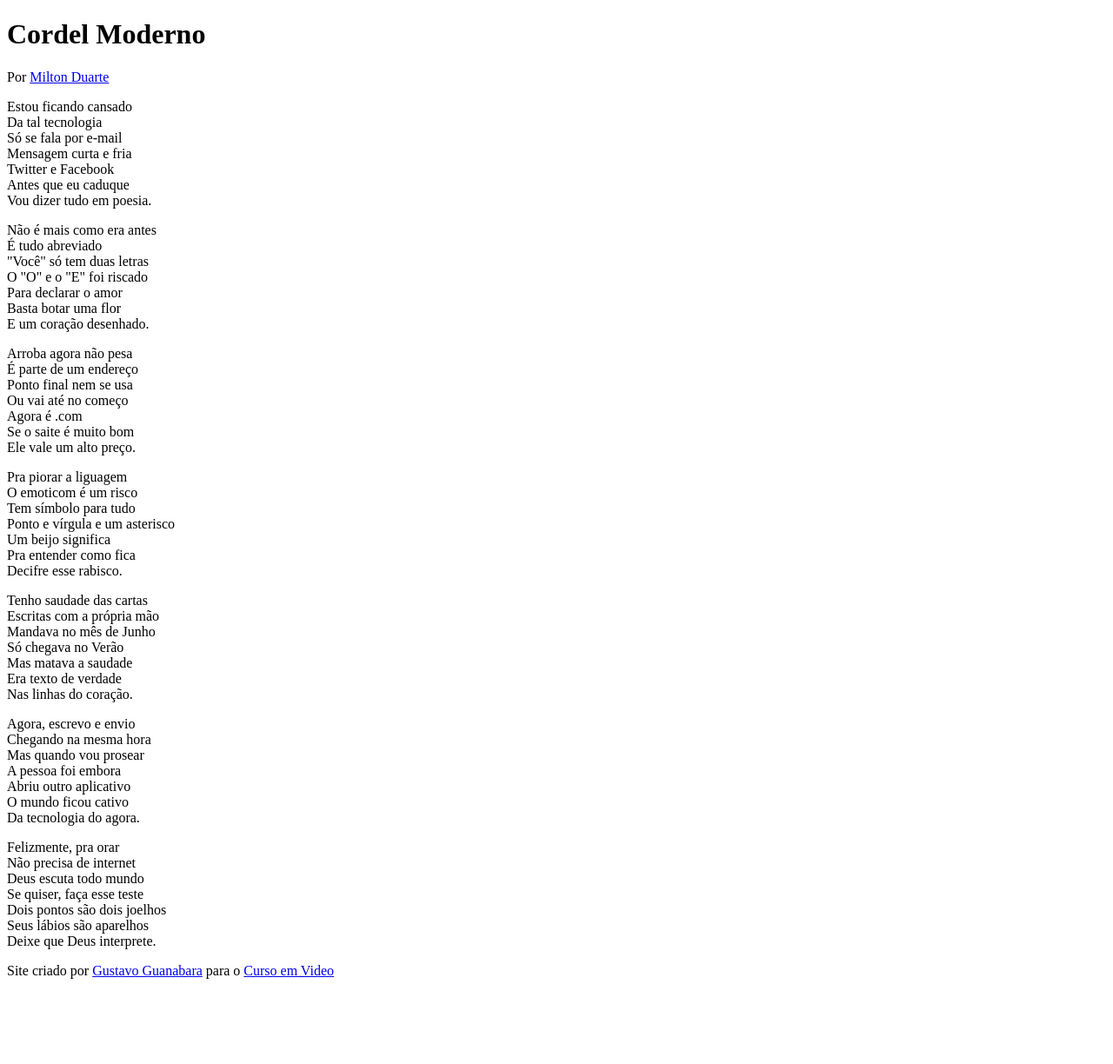
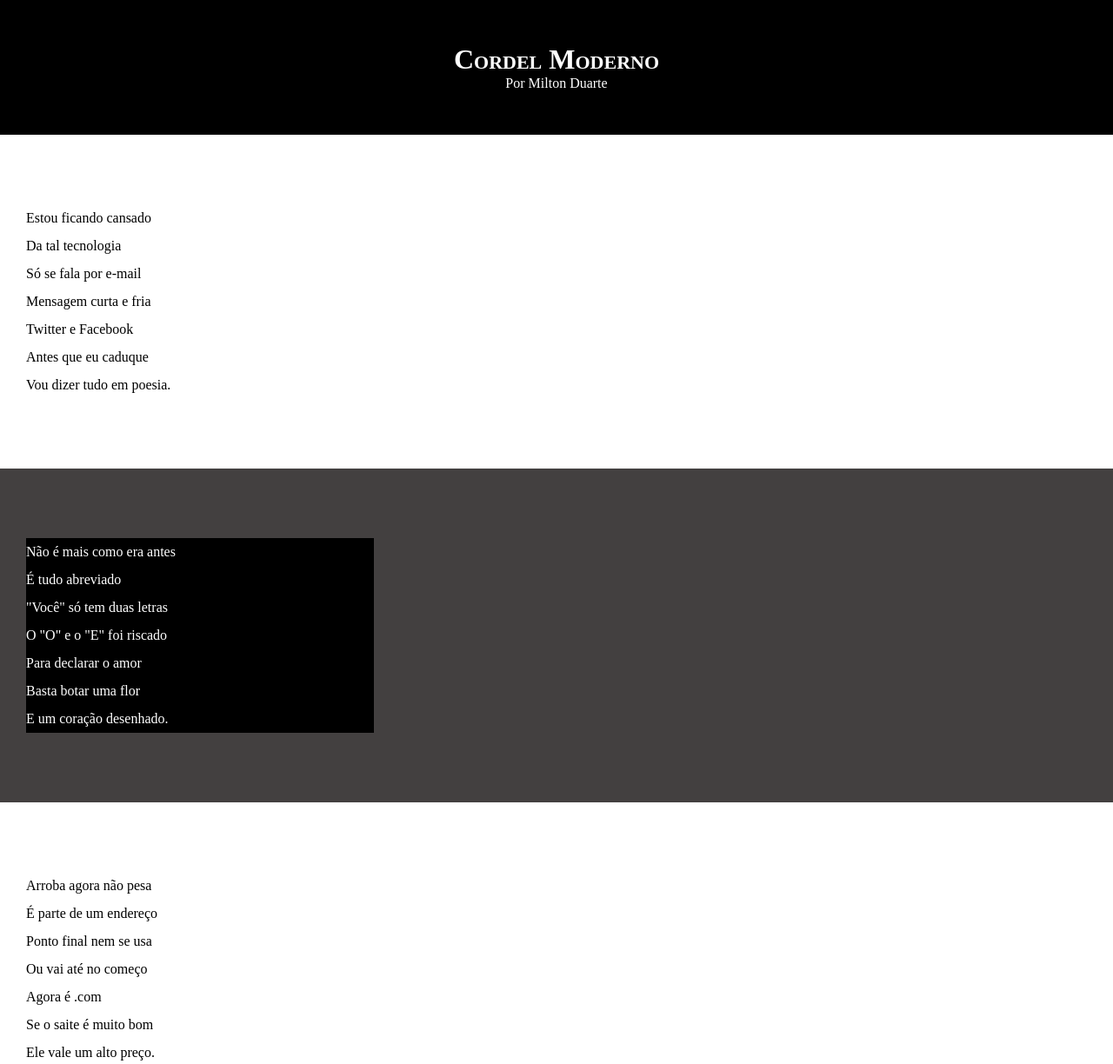
Before and after one commit to JhonyHenriquePreciosodaSilva/android-projeto, a plain HTML site: page exercicios modulo 3 css e html/exercicio cordel/index.html in a window 1280 px wide. Shown: the top 1224 px of the page at 87% size. Before the commit the page ends 1134 px from the top, so only its background shows below. Drawn offline with Linux system fonts and the light colour scheme.

Commit message:
Atualizado

```diff
--- a/exercicios modulo 3 css e html/exercicio cordel/index.html
+++ b/exercicios modulo 3 css e html/exercicio cordel/index.html
@@ -15,7 +15,7 @@
         </p>
     </header>
 
-    <section>
+    <section class="normal">
         <p>
             Estou ficando cansado <br>
             Da tal tecnologia <br>
@@ -28,7 +28,7 @@
     </section>
 
 
-<section>
+<section class="imagem">
 
         <p>
             Não é mais como era antes<br>
@@ -39,11 +39,11 @@
             Basta botar uma flor<br>
             E um coração desenhado.
         </p>
-</section>
+</section >
 
 
 
-    <section>
+    <section class="normal">
 
 
             Arroba agora não pesa<br>
@@ -68,7 +68,7 @@
 
 
 
-    <section>
+    <section class="imagem">
         <p>
             Tenho saudade das cartas <br>
             Escritas com a própria mão <br>
@@ -82,7 +82,7 @@
 
 
 
-    <section>
+    <section class="normal">
 
             <p>
                 Agora, escrevo e envio <br>
--- a/exercicios modulo 3 css e html/exercicio cordel/style.css
+++ b/exercicios modulo 3 css e html/exercicio cordel/style.css
@@ -1 +1,66 @@
 @charset "UTF-8";
+
+*{
+    margin: 0px;
+    padding: 0px;
+}
+html,body{
+    min-height: 100%;
+    background-color: darkgray
+
+}
+header{
+    background-color: black;
+    color: #fff;
+    text-align: center;
+}
+header>h1{
+    padding-top: 50px;
+    font-variant: small-caps;
+}
+header>p{
+    padding-bottom: 50px;
+}
+header a, footer a{
+    color: #fff;
+    text-decoration: none;
+}
+header a:hover, footer a :hover{
+    text-decoration:underline ;
+}
+section{
+    padding-left: 30px;
+    line-height: 2em;
+    padding-top: 10vh ;
+    padding-bottom: 10vh ;
+
+}
+section.imagem{
+    background-color: rgb(67, 64, 64);
+    color: #fff;
+
+}
+
+section.normal{
+    color: black;
+    background-color: #fff;
+
+
+}
+section.imagem>p{
+    width: 400px;
+    background-color: black;
+}
+
+
+
+
+
+
+
+footer{
+    text-align: center;
+    background-color: black;
+   color: #fff;
+   padding: 10px;
+}
```
